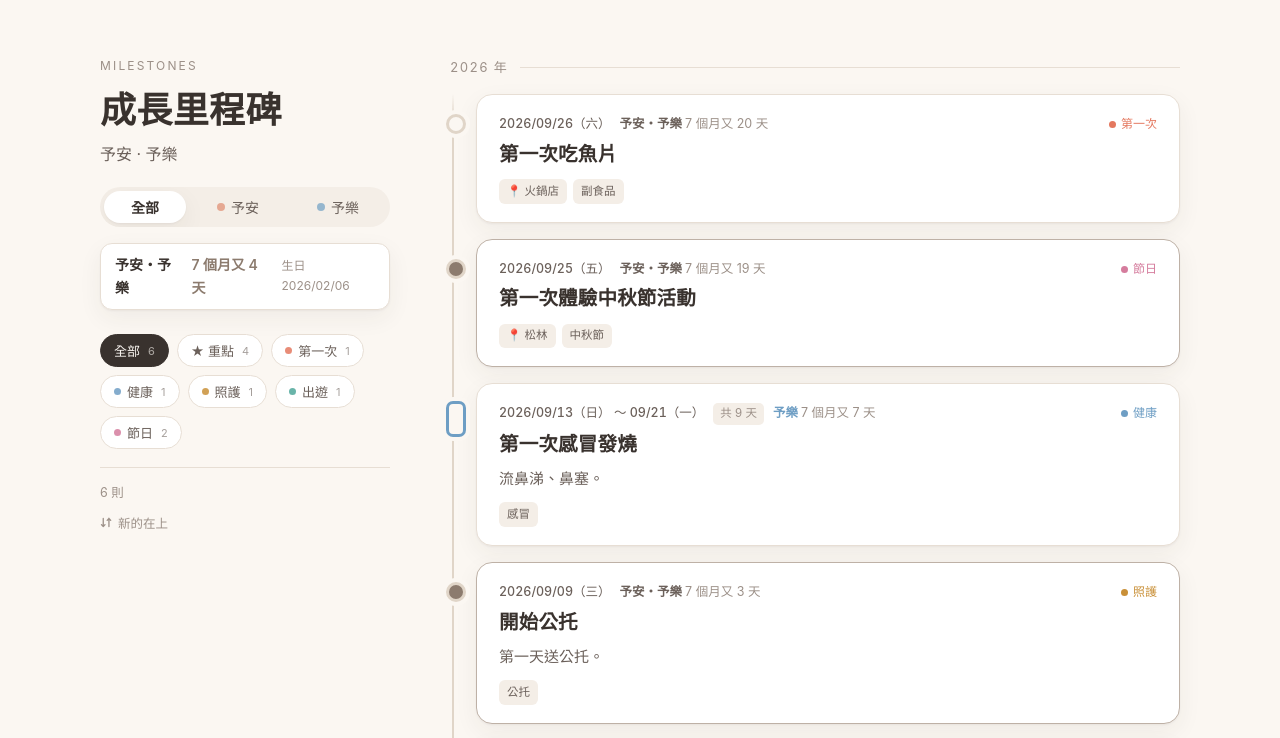
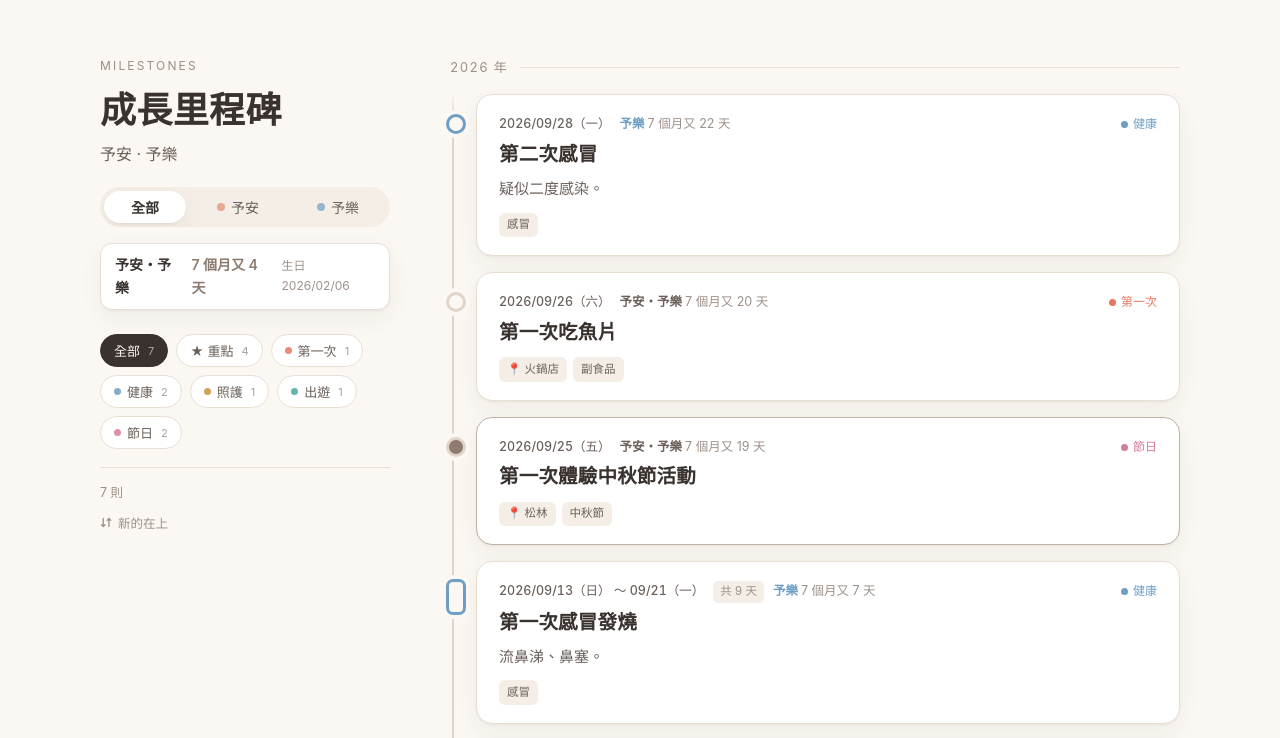
Before and after one commit to tobedesigner/baby-tracker, a React (Vite) app: page / in a window 1280 px wide. Shown: the top 738 px of the page. Built offline with nearby package versions, Linux system fonts and the light colour scheme.

Commit message:
2026-09-28 予樂第二次感冒
Co-Authored-By: Claude Opus 5 (1M context) <noreply@anthropic.com>

```diff
--- a/src/data/milestones.ts
+++ b/src/data/milestones.ts
@@ -37,6 +37,14 @@ import type { MilestoneInput } from "../types";
    ------------------------------------------------------------------ */
 
 export const MILESTONES: MilestoneInput[] = [
+  {
+    date: "2026-09-28",
+    title: "第二次感冒",
+    who: ["una"],
+    category: "health",
+    note: "疑似二度感染。",
+    tags: ["感冒"],
+  },
   {
     date: "2026-09-26",
     title: "第一次吃魚片",
```
